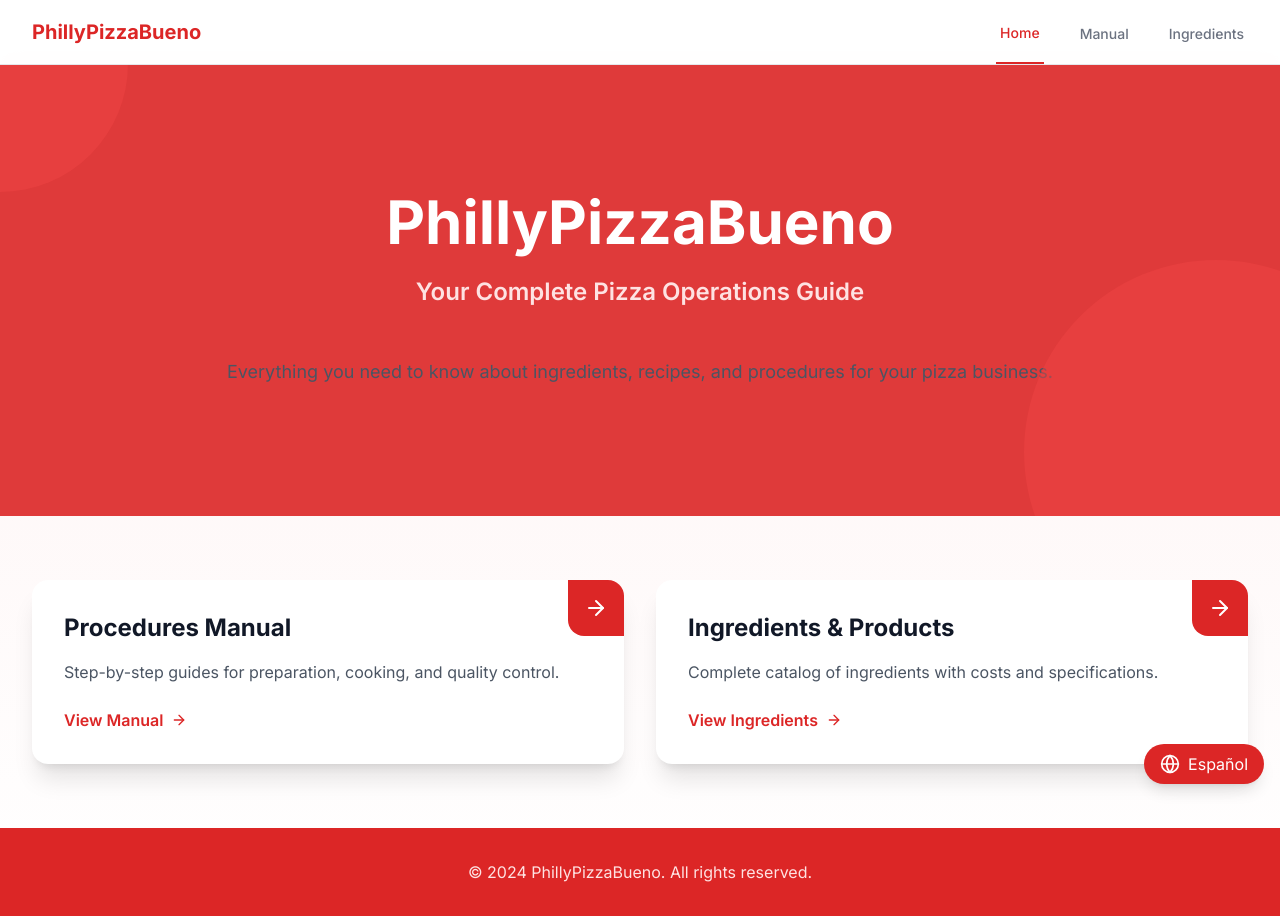
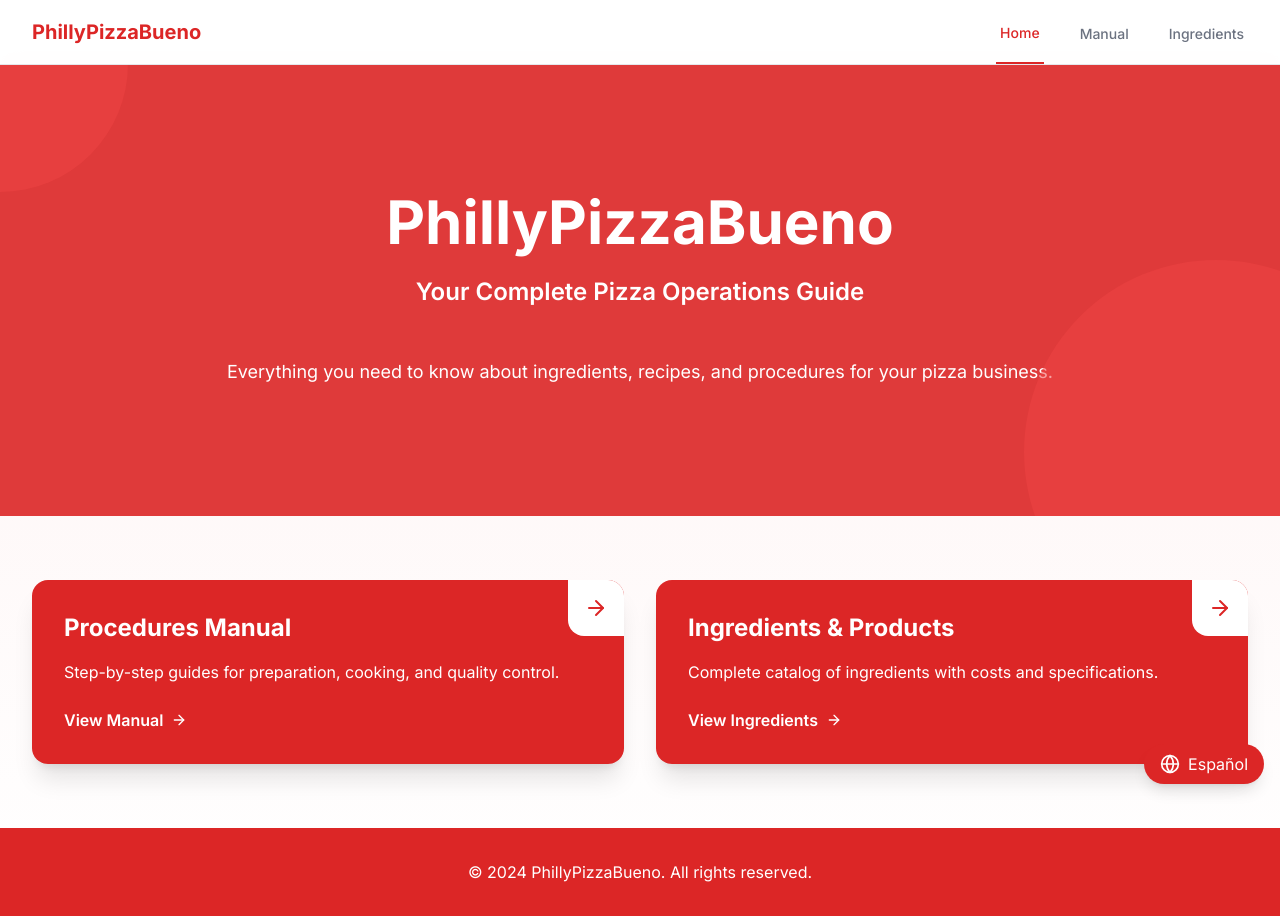
Before and after one commit to tomcat65/philly-pizza-bueno, a Next.js app: page / in a window 1280 px wide. Built offline with nearby package versions, Linux system fonts and the light colour scheme.

Commit message:
Fix language toggle: Add translations to manual page and update home page styling

```diff
--- a/app/context/LanguageContext.tsx
+++ b/app/context/LanguageContext.tsx
@@ -1,6 +1,12 @@
 "use client";
 
-import { createContext, useContext, useState, ReactNode } from "react";
+import {
+  createContext,
+  useContext,
+  useState,
+  useEffect,
+  ReactNode,
+} from "react";
 
 type Language = "en" | "es";
 
@@ -15,10 +21,27 @@ const LanguageContext = createContext<LanguageContextType | undefined>(
 
 export function LanguageProvider({ children }: { children: ReactNode }) {
   const [language, setLanguage] = useState<Language>("en");
+  const [mounted, setMounted] = useState(false);
+
+  // Initialize language from localStorage on mount
+  useEffect(() => {
+    const savedLanguage = localStorage.getItem("language") as Language;
+    if (savedLanguage) {
+      setLanguage(savedLanguage);
+    }
+    setMounted(true);
+  }, []);
 
   const toggleLanguage = () => {
-    setLanguage((prev) => (prev === "en" ? "es" : "en"));
+    const newLanguage = language === "en" ? "es" : "en";
+    setLanguage(newLanguage);
+    localStorage.setItem("language", newLanguage);
   };
+
+  // Prevent hydration mismatch by not rendering until mounted
+  if (!mounted) {
+    return null;
+  }
 
   return (
     <LanguageContext.Provider value={{ language, toggleLanguage }}>
--- a/app/ingredientes/page.tsx
+++ b/app/ingredientes/page.tsx
@@ -154,11 +154,105 @@ function ProductImage({ src, alt }: ProductImageProps): ReactElement {
   );
 }
 
-export default function IngredientesPage(): ReactElement {
-  const { language } = useLanguage();
-  const t = translations[language];
-
-  const ingredients = [
+const ingredients = {
+  en: [
+    {
+      name: 'Philly Crust 10"',
+      image: "/frozen-philly-crust-10.jpg.png",
+      alt: "10-inch Crust",
+      specs: "24 units per box",
+      unitPrice: "$1.52",
+      casePrice: "$36.52",
+      itemNumber: "671177",
+      upc: "4460502004",
+      bin: "40005",
+    },
+    {
+      name: 'Philly Crust 12"',
+      image: "/frozen-philly-crust-12.jpg.png",
+      alt: "12-inch Crust",
+      specs: "24 units per box",
+      unitPrice: "$1.77",
+      casePrice: "$42.40",
+      itemNumber: "44611",
+      upc: "4460502001",
+      bin: "40005",
+    },
+    {
+      name: 'Philly Crust 16"',
+      image: "/frozen-philly-crust-16.jpg.png",
+      alt: "16-inch Crust",
+      specs: "24 units per box",
+      unitPrice: "$2.51",
+      casePrice: "$60.24",
+      itemNumber: "44612",
+      upc: "4460502002",
+      bin: "40005",
+    },
+    {
+      name: "Hormel Sliced Pepperoni",
+      image: "/hormel-pepperoni.jpg.png",
+      alt: "Sliced Pepperoni",
+      specs: "12.5 Lb per box",
+      unitPrice: "$5.87 per pound",
+      casePrice: "$146.76",
+      itemNumber: "80354",
+      upc: "3760048571",
+      bin: "60029",
+    },
+    {
+      name: "Combos Pizza Pretzel",
+      image: "/combos-pizza-pretzel.jpg.png",
+      alt: "Combos Pizza Pretzel",
+      specs: "18 units per box",
+      casePrice: "$150.12",
+      extraInfo: "12 units per case",
+      itemNumber: "12011",
+      upc: "4141971575",
+      bin: "20015",
+    },
+    {
+      name: "Supreme Italian Three Cheese Blend",
+      image: "/supremo-italiano-3cheese.jpg.png",
+      alt: "Three Cheese Blend",
+      specs: "5 Lbs - Provolone, Mozzarella, Cheddar",
+      casePrice: "$57.08",
+      itemNumber: "1440401",
+      upc: "76069501639",
+      bin: "70021",
+    },
+    {
+      name: "Whole Milk Mozzarella",
+      image: "/supremo-italiano-mozzarella.jpg.png",
+      alt: "Mozzarella",
+      specs: "5 Lbs - Whole Milk Mozzarella",
+      casePrice: "$47.35",
+      itemNumber: "93003",
+      upc: "7606950450",
+      bin: "70020",
+    },
+    {
+      name: "Bonta Pizza Sauce with Basil",
+      image: "/bonta-pizza-sauce.jpg.png",
+      alt: "Bonta Sauce",
+      specs: "#10 Cans - Premium Pizza Sauce",
+      casePrice: "$47.92",
+      itemNumber: "29874",
+      upc: "7848530110",
+      bin: "7010",
+    },
+    {
+      name: "Don Pepino Pizza Sauce",
+      image: "/don-pepino-sauce.jpg.png",
+      alt: "Don Pepino",
+      specs: "#10 Cans - Premium Pizza Sauce",
+      casePrice: "$33.61",
+      itemNumber: "29875",
+      upc: "7848530111",
+      bin: "7011",
+    },
+  ],
+  es: [
     {
       name: 'Masa Philly 10"',
       image: "/frozen-philly-crust-10.jpg.png",
@@ -209,7 +303,7 @@ export default function IngredientesPage(): ReactElement {
       alt: "Combos Pizza Pretzel",
       specs: "18 unidades por caja",
       casePrice: "$150.12",
-      extraInfo: "12 unidades por case",
+      extraInfo: "12 unidades por caja",
       itemNumber: "12011",
       upc: "4141971575",
       bin: "20015",
@@ -228,7 +322,7 @@ export default function IngredientesPage(): ReactElement {
       name: "Mozzarella Entera",
       image: "/supremo-italiano-mozzarella.jpg.png",
       alt: "Mozzarella",
-      specs: "5 Lbs - Whole Milk Mozzarella",
+      specs: "5 Lbs - Mozzarella Entera",
       casePrice: "$47.35",
       itemNumber: "93003",
       upc: "7606950450",
@@ -238,7 +332,7 @@ export default function IngredientesPage(): ReactElement {
       name: "Salsa Bonta con Albahaca",
       image: "/bonta-pizza-sauce.jpg.png",
       alt: "Salsa Bonta",
-      specs: "#10 Cans - Premium Pizza Sauce",
+      specs: "Latas #10 - Salsa Premium para Pizza",
       casePrice: "$47.92",
       itemNumber: "29874",
       upc: "7848530110",
@@ -248,13 +342,18 @@ export default function IngredientesPage(): ReactElement {
       name: "Salsa Don Pepino",
       image: "/don-pepino-sauce.jpg.png",
       alt: "Don Pepino",
-      specs: "#10 Cans - Pizza Sauce",
+      specs: "Latas #10 - Salsa Premium para Pizza",
       casePrice: "$33.61",
-      itemNumber: "23901",
-      upc: "3027101007",
-      bin: "7010",
+      itemNumber: "29875",
+      upc: "7848530111",
+      bin: "7011",
     },
-  ];
+  ],
+};
+
+export default function IngredientesPage(): ReactElement {
+  const { language } = useLanguage();
+  const t = translations[language];
 
   const menuItems = [
     {
@@ -356,8 +455,20 @@ export default function IngredientesPage(): ReactElement {
       <section className="mb-10">
         <h2 className="text-2xl font-bold mb-6">Ingredientes Base</h2>
         <div className="grid grid-cols-1 md:grid-cols-2 lg:grid-cols-4 gap-6">
-          {ingredients.map((ingredient, index) => (
-            <ProductCard key={index} {...ingredient} />
+          {ingredients[language].map((item, index) => (
+            <ProductCard
+              key={index}
+              name={item.name}
+              image={item.image}
+              alt={item.alt}
+              specs={item.specs}
+              unitPrice={item.unitPrice}
+              casePrice={item.casePrice}
+              extraInfo={item.extraInfo}
+              itemNumber={item.itemNumber}
+              upc={item.upc}
+              bin={item.bin}
+            />
           ))}
         </div>
       </section>
--- a/app/manual/page.tsx
+++ b/app/manual/page.tsx
@@ -1,6 +1,7 @@
 "use client";
 
 import { type ReactElement } from "react";
+import { useLanguage } from "../context/LanguageContext";
 import {
   IngredientesSection,
   RecetasSection,
@@ -10,6 +11,73 @@ import {
   CalidadSection,
 } from "./components/Sections";
 
+const translations = {
+  en: {
+    title: "Pizza Operations Manual - Food Court",
+    subtitle: "Complete guide of procedures and standards",
+    tableOfContents: "Table of Contents",
+    backToTop: "↑ Top",
+    sections: [
+      {
+        id: "ingredientes",
+        title: "1. Ingredients and Costs",
+      },
+      {
+        id: "recetas",
+        title: "2. Base Recipes",
+      },
+      {
+        id: "paquetes",
+        title: "3. Party Packages",
+      },
+      {
+        id: "promociones",
+        title: "4. Promotions",
+      },
+      {
+        id: "procedimientos",
+        title: "5. Operating Procedures",
+      },
+      {
+        id: "calidad",
+        title: "6. Quality Control",
+      },
+    ],
+  },
+  es: {
+    title: "Manual de Operaciones de Pizza - Food Court",
+    subtitle: "Guía completa de procedimientos y estándares",
+    tableOfContents: "Índice",
+    backToTop: "↑ Subir",
+    sections: [
+      {
+        id: "ingredientes",
+        title: "1. Ingredientes y Costos",
+      },
+      {
+        id: "recetas",
+        title: "2. Recetas Base",
+      },
+      {
+        id: "paquetes",
+        title: "3. Paquetes para Fiestas",
+      },
+      {
+        id: "promociones",
+        title: "4. Promociones",
+      },
+      {
+        id: "procedimientos",
+        title: "5. Procedimientos Operativos",
+      },
+      {
+        id: "calidad",
+        title: "6. Control de Calidad",
+      },
+    ],
+  },
+};
+
 interface Section {
   id: string;
   title: string;
@@ -17,53 +85,31 @@ interface Section {
 }
 
 export default function Manual() {
-  const sections: Section[] = [
-    {
-      id: "ingredientes",
-      title: "1. Ingredientes y Costos",
-      Component: IngredientesSection,
-    },
-    {
-      id: "recetas",
-      title: "2. Recetas Base",
-      Component: RecetasSection,
-    },
-    {
-      id: "paquetes",
-      title: "3. Paquetes para Fiestas",
-      Component: PaquetesSection,
-    },
-    {
-      id: "promociones",
-      title: "4. Promociones",
-      Component: PromocionesSection,
-    },
-    {
-      id: "procedimientos",
-      title: "5. Procedimientos Operativos",
-      Component: ProcedimientosSection,
-    },
-    {
-      id: "calidad",
-      title: "6. Control de Calidad",
-      Component: CalidadSection,
-    },
-  ];
+  const { language } = useLanguage();
+  const t = translations[language];
+
+  const sections: Section[] = t.sections.map((section) => ({
+    ...section,
+    Component: {
+      ingredientes: IngredientesSection,
+      recetas: RecetasSection,
+      paquetes: PaquetesSection,
+      promociones: PromocionesSection,
+      procedimientos: ProcedimientosSection,
+      calidad: CalidadSection,
+    }[section.id],
+  }));
 
   return (
     <div className="max-w-7xl mx-auto p-6" suppressHydrationWarning>
       <div className="bg-gray-50 p-6 mb-8 rounded-lg text-center">
-        <h1 className="text-3xl font-bold mb-2">
-          Manual de Operaciones de Pizza - Food Court
-        </h1>
-        <p className="text-gray-600">
-          Guía completa de procedimientos y estándares
-        </p>
+        <h1 className="text-3xl font-bold mb-2">{t.title}</h1>
+        <p className="text-gray-600">{t.subtitle}</p>
       </div>
 
       {/* Table of Contents */}
       <nav className="bg-white p-6 rounded-lg shadow-sm mb-8">
-        <h2 className="text-xl font-bold mb-4">Índice</h2>
+        <h2 className="text-xl font-bold mb-4">{t.tableOfContents}</h2>
         <ul className="space-y-2">
           {sections.map((section) => (
             <li key={section.id}>
@@ -96,7 +142,7 @@ export default function Manual() {
           href="#"
           className="bg-blue-600 text-white px-4 py-2 rounded-full shadow-lg hover:bg-blue-700 transition-colors"
         >
-          ↑ Subir
+          {t.backToTop}
         </a>
       </div>
     </div>
--- a/app/page.tsx
+++ b/app/page.tsx
@@ -71,10 +71,10 @@ export default function Home() {
             <h1 className="text-4xl md:text-6xl font-bold text-white mb-6">
               {t.hero.title}
             </h1>
-            <h2 className="mt-4 text-2xl font-semibold text-red-100 mb-12 max-w-3xl mx-auto">
+            <h2 className="mt-4 text-2xl font-semibold text-white mb-12 max-w-3xl mx-auto">
               {t.hero.subtitle}
             </h2>
-            <p className="mt-6 text-lg leading-8 text-gray-600">
+            <p className="mt-6 text-lg leading-8 text-white">
               {t.hero.description}
             </p>
           </div>
@@ -91,16 +91,16 @@ export default function Home() {
           {/* Manual Card */}
           <Link
             href="/manual"
-            className="group relative bg-white rounded-2xl shadow-xl p-8 transition-all duration-300 hover:shadow-2xl hover:-translate-y-1"
+            className="group relative bg-red-600 rounded-2xl shadow-xl p-8 transition-all duration-300 hover:shadow-2xl hover:-translate-y-1"
           >
-            <div className="absolute top-0 right-0 bg-red-600 text-white p-4 rounded-tr-2xl rounded-bl-2xl">
+            <div className="absolute top-0 right-0 bg-white text-red-600 p-4 rounded-tr-2xl rounded-bl-2xl">
               <ArrowRight className="w-6 h-6 transform group-hover:translate-x-1 transition-transform" />
             </div>
-            <h2 className="text-2xl font-bold text-gray-900 mb-4">
+            <h2 className="text-2xl font-bold text-white mb-4">
               {t.cards.manual.title}
             </h2>
-            <p className="text-gray-600 mb-6">{t.cards.manual.description}</p>
-            <div className="flex items-center text-red-600 font-semibold">
+            <p className="text-white mb-6">{t.cards.manual.description}</p>
+            <div className="flex items-center text-white font-semibold">
               {t.cards.manual.action}
               <ArrowRight className="ml-2 w-4 h-4 transform group-hover:translate-x-1 transition-transform" />
             </div>
@@ -109,18 +109,16 @@ export default function Home() {
           {/* Ingredientes Card */}
           <Link
             href="/ingredientes"
-            className="group relative bg-white rounded-2xl shadow-xl p-8 transition-all duration-300 hover:shadow-2xl hover:-translate-y-1"
+            className="group relative bg-red-600 rounded-2xl shadow-xl p-8 transition-all duration-300 hover:shadow-2xl hover:-translate-y-1"
           >
-            <div className="absolute top-0 right-0 bg-red-600 text-white p-4 rounded-tr-2xl rounded-bl-2xl">
+            <div className="absolute top-0 right-0 bg-white text-red-600 p-4 rounded-tr-2xl rounded-bl-2xl">
               <ArrowRight className="w-6 h-6 transform group-hover:translate-x-1 transition-transform" />
             </div>
-            <h2 className="text-2xl font-bold text-gray-900 mb-4">
+            <h2 className="text-2xl font-bold text-white mb-4">
               {t.cards.ingredients.title}
             </h2>
-            <p className="text-gray-600 mb-6">
-              {t.cards.ingredients.description}
-            </p>
-            <div className="flex items-center text-red-600 font-semibold">
+            <p className="text-white mb-6">{t.cards.ingredients.description}</p>
+            <div className="flex items-center text-white font-semibold">
               {t.cards.ingredients.action}
               <ArrowRight className="ml-2 w-4 h-4 transform group-hover:translate-x-1 transition-transform" />
             </div>
@@ -131,7 +129,7 @@ export default function Home() {
       {/* Footer */}
       <footer className="bg-red-600 text-white py-8">
         <div className="max-w-7xl mx-auto px-4 sm:px-6 lg:px-8 text-center">
-          <p className="text-red-100">{t.footer.copyright}</p>
+          <p className="text-white">{t.footer.copyright}</p>
         </div>
       </footer>
     </main>
```
